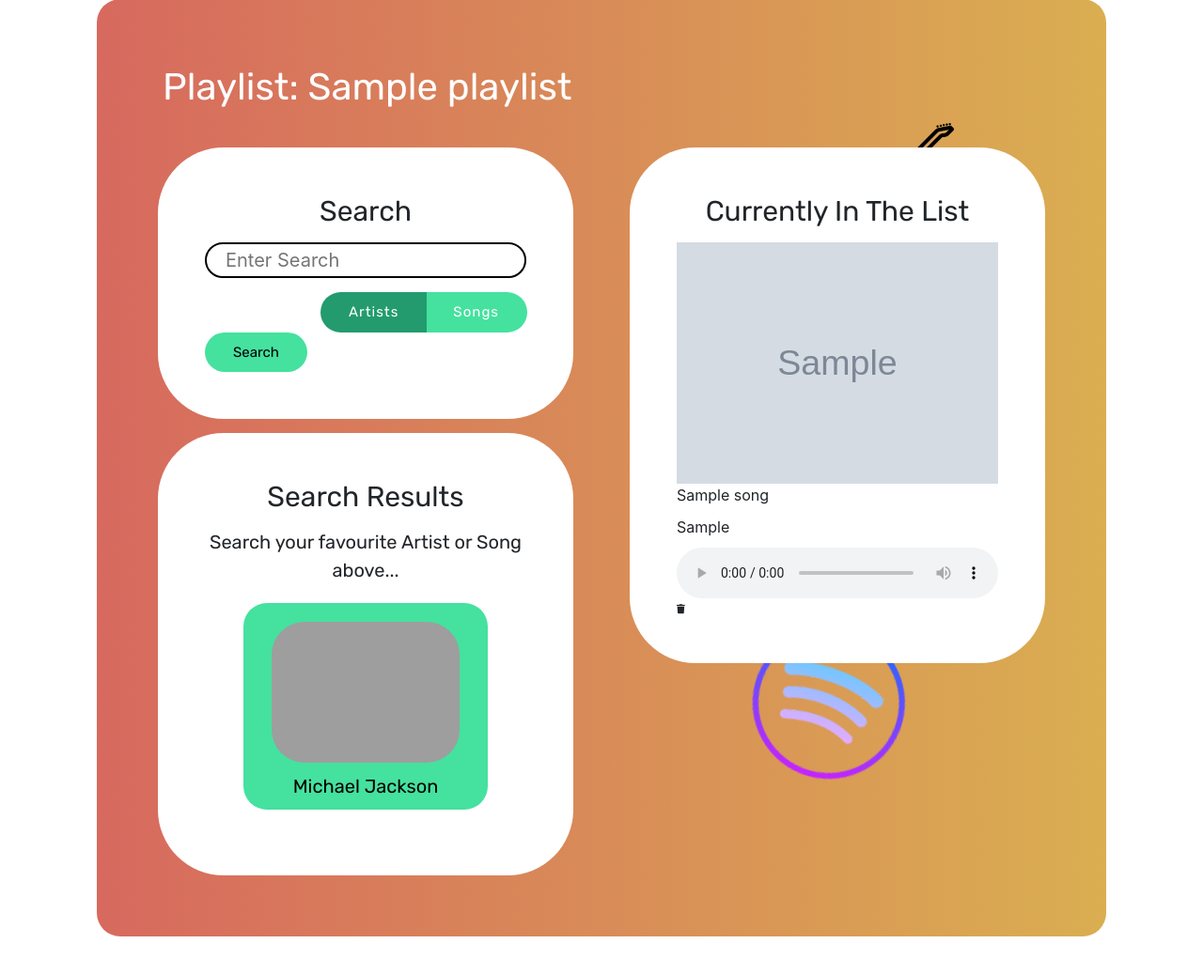
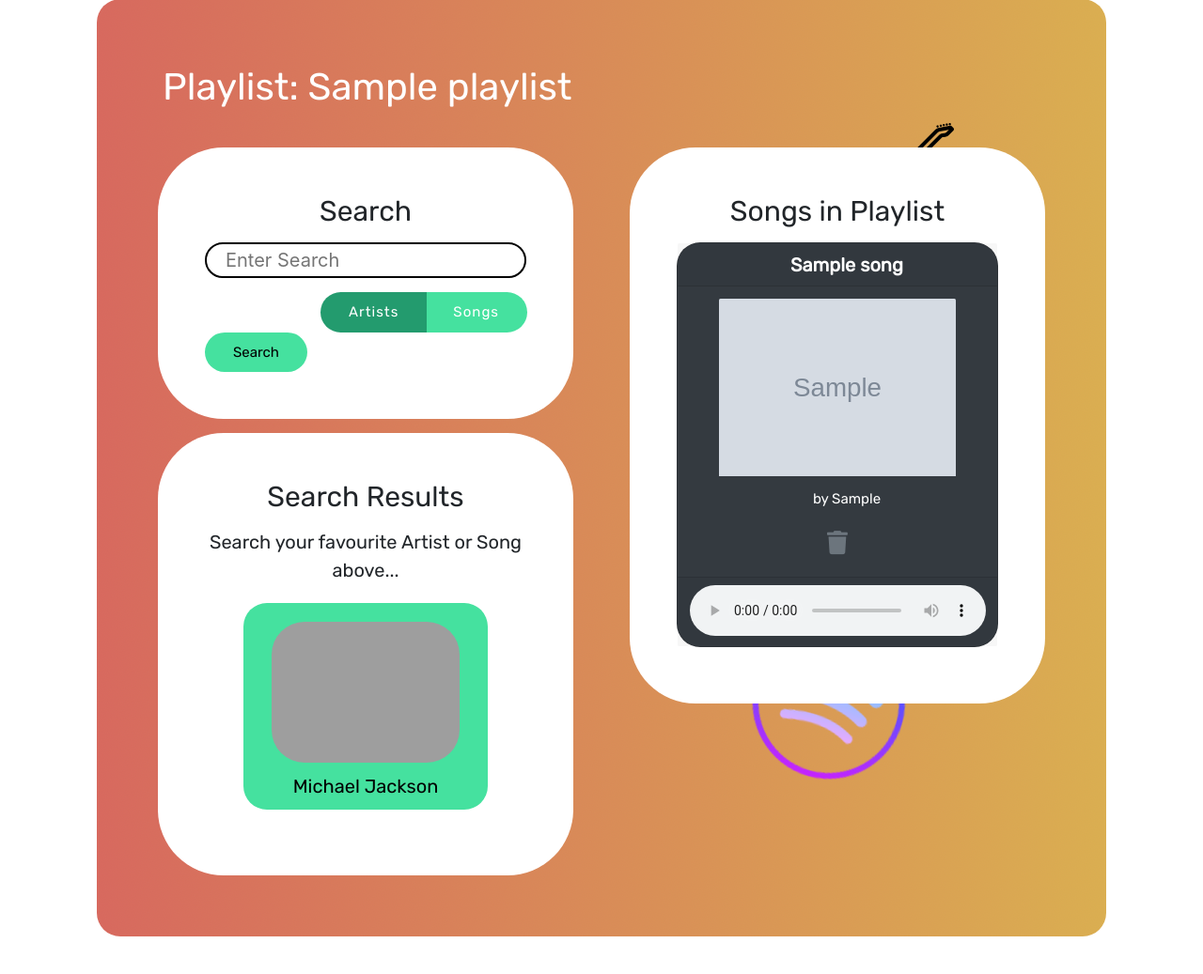
Before and after one commit to Spotimania/Spotimania, a Flask app: template app/templates/admin.html in a window 1280 px wide. Shown: the part 152-1189 px from the top of the page at 94% size. Run offline with Flask 2, Linux system fonts and the light colour scheme; the template is opened without the code that fills it: values that come from a table or form of the project are taken from there, others are empty; tables that the repository leaves empty hold one stand-in row (values such as "Sample post"); grey boxes marked "Sample" are stand-in pictures; some libraries are stand-ins or nearby versions; some web fonts are replaced; grey boxes are pictures that could not be loaded.

Commit message:
Songs in Playlist Design Updated
I were unable to test this in detail as the Token has Expired.

```diff
--- a/app/templates/admin.html
+++ b/app/templates/admin.html
@@ -43,24 +43,29 @@
 		<!-- Currently In The List -->
 		<div class="col-md-6">
 			<div class="innerContent">
-				<h2 class="searchResultHeading">Currently In The List</h2>
+				<h2 class="searchResultHeading">Songs in Playlist</h2>
 				<div id="forloop">
 					{% for song in songs %}
-					<div id="{{song['spotifySongID']}}">
-						<div class="avatar-root">
-							<img class="avatar" src="{{song['prevIMG']}}" alt="" />
+					<div class="card text-center text-white bg-dark" style="border-radius: 25px; margin: 10px 0;">
+						<div class="card-header">
+							<label class="inputLabel" style="font-weight: bold;">{{song["songName"]}}</label>
 						</div>
-						<p>{{song["songName"]}}</p>
-						<p>{{song["artist"]}}</p>
-						<audio controls>
-							<source src="{{song['prevURL']}}" />
-							Your browser does not support the audio element.
-						</audio>
-						<a id="{{song['spotifySongID']}}" onclick=" deleteSong(this,'{{playlist.id}}')"
-							><i class="fa fa-trash" aria-hidden="true"></i
-						></a>
+						<div class="card-body">
+							<img class="card-img-top" src="{{song['prevIMG']}}" style="width: 80%;">
+							<br><br>
+							<h4 class="card-title inputLabel" style="font-size: 15px;">by {{song["artist"]}}</h4>
+							<br>
+							<a id="{{song['spotifySongID']}}" onclick=" deleteSong(this,'{{playlist.id}}')" style="font-size: 25px;" class="btn text-muted">
+								<i class="fa fa-trash" aria-hidden="true"></i>
+							</a>
+						</div>
+						<div class="card-footer text-muted">
+							<audio controls>
+								<source src="{{song['prevURL']}}" />
+								Your browser does not support the audio element.
+							</audio>
+						</div>
 					</div>
-
 					{% endfor %}
 				</div>
 			</div>
```
